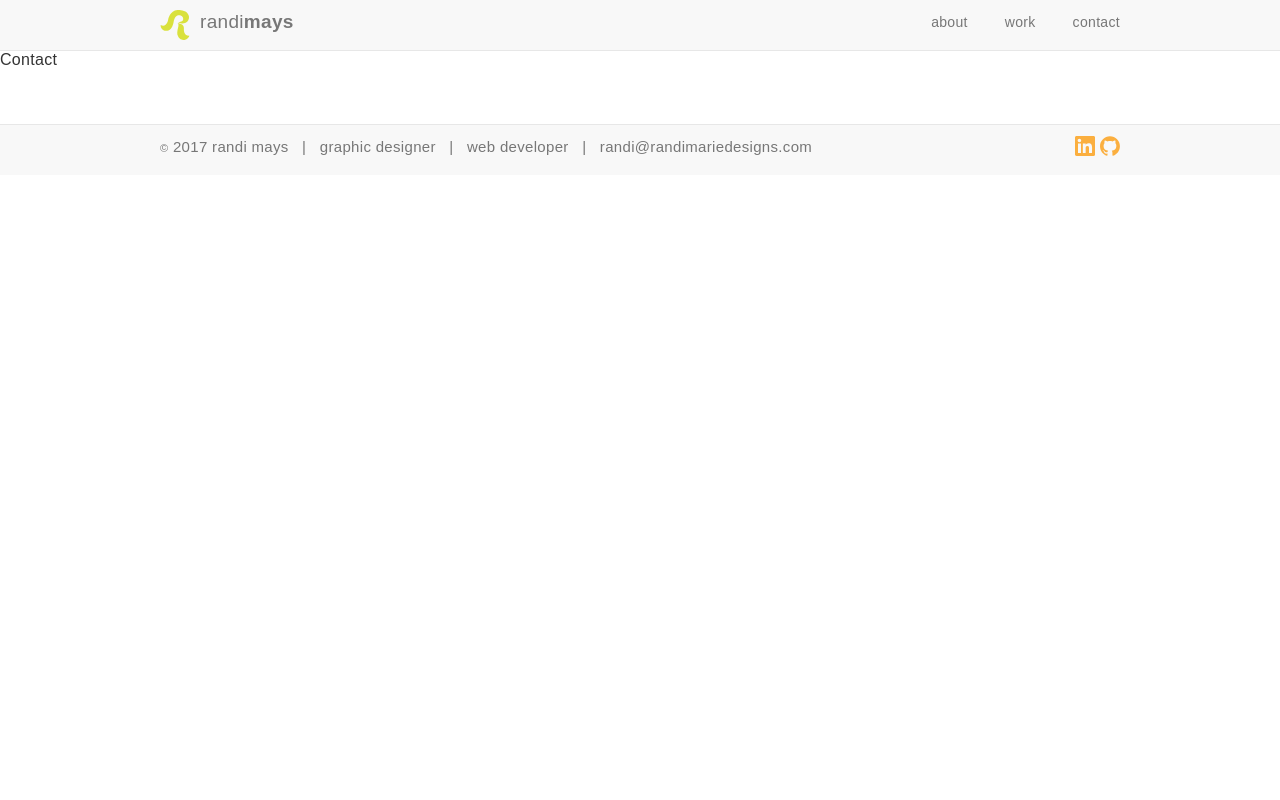
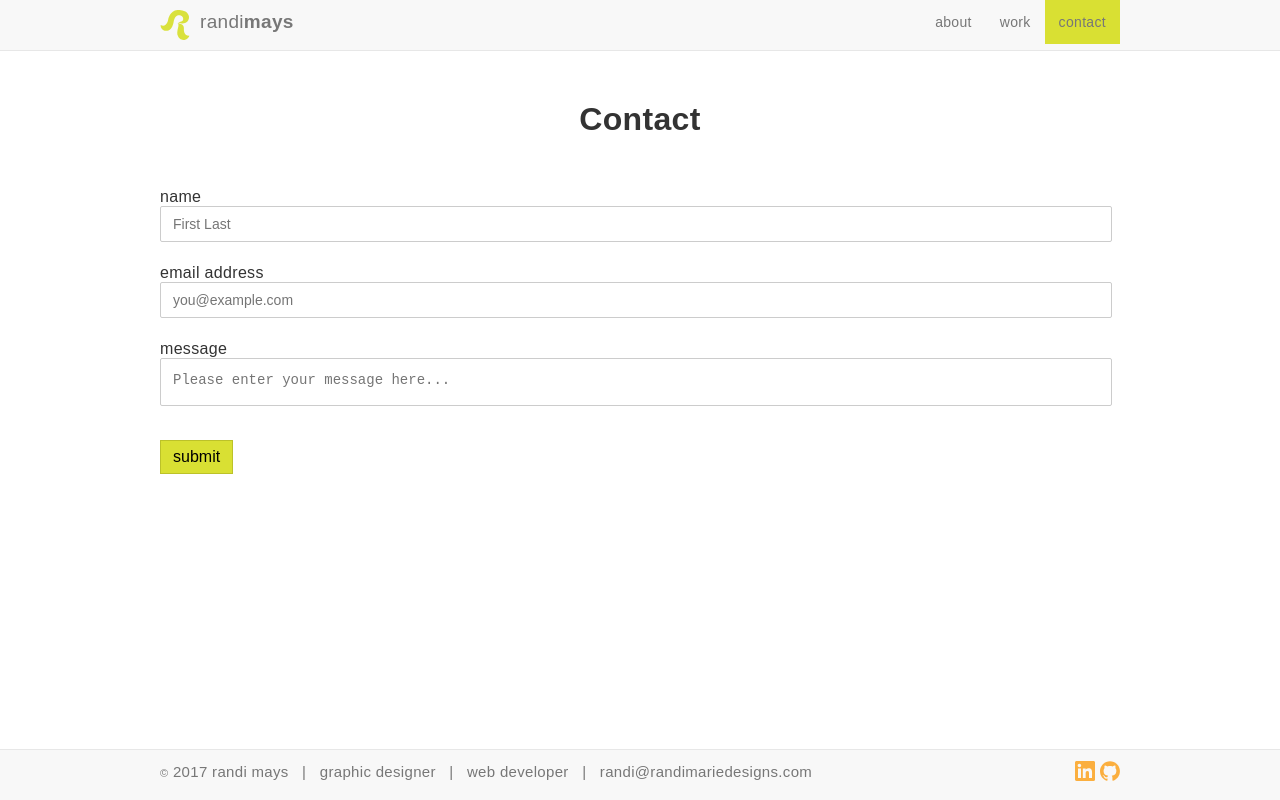
Before and after one commit to randimays/personal-site.dev, a React (Create React App) app: page /contact in a window 1280 px wide. Built offline with nearby package versions, Linux system fonts and the light colour scheme.

Commit message:
Finished refactor of contact page. Made adjustments to nav bar.

```diff
--- a/src/common/header.jsx
+++ b/src/common/header.jsx
@@ -1,6 +1,6 @@
 import React from 'react';
 // import classNames from 'classnames';
-import {Link} from 'react-router-dom';
+import {Link, NavLink} from 'react-router-dom';
 import logo from '../img/r_logo.svg';
 
 const Header = () => {
@@ -39,9 +39,24 @@ const Header = () => {
 				</div>
 				<div className="navbar-flex-blocks">
 					<ul className="navbar-links">
-						<Link to="/about">about</Link>
-						<Link to="/work">work</Link>
-						<Link to="/contact">contact</Link>
+						<NavLink
+							activeClassName="active"
+							to="/about"
+						>
+							about
+						</NavLink>
+						<NavLink
+							activeClassName="active"
+							to="/work"
+						>
+							work
+						</NavLink>
+						<NavLink
+							activeClassName="active"
+							to="/contact"
+						>
+							contact
+						</NavLink>
 					</ul>
 				</div>
 			</div>
--- a/src/components/about.jsx
+++ b/src/components/about.jsx
@@ -13,7 +13,7 @@ const About = () => {
 					<p className="lead">I am a graphic designer and front end developer.</p>
 					<p>Like anyone, my bacon-bringing profession doesn’t describe a singular skill set. I possess some handy dandy administrative skills and I’ve achieved guru status as a customer service rep. In a pinch, I’ve been known to dazzle a client with marketing copy.</p>
 					<p>I am a persistent, problem-solving, challenge-loving, hyper organized designer/developer who enjoys work in fast-paced, dynamic companies.</p>
-					<Link className="work-button" to="/contact">Let's Work Together</Link>
+					<Link className="button" to="/contact">Let's Work Together</Link>
 				</div>
 			</div>
 
--- a/src/components/contact.jsx
+++ b/src/components/contact.jsx
@@ -1,7 +1,36 @@
 import React from 'react';
 
 const Contact = () => {
-	return <div>Contact</div>;
+	return (
+		<div className="container">
+			<h1>Contact</h1>
+			<form id="contact-form" action="//formspree.io/randimays1024@gmail.com" method="POST">
+				<div className="form-group">
+					<label className="control-label" for="name">name</label>
+					<input id="name" name="name" type="text" placeholder="First Last" required />
+				</div>
+				<div className="form-group">
+					<label className="control-label" for="email">email address</label>
+					<input id="email" name="_replyto" type="email" placeholder="you@example.com" required />
+				</div>
+				<div className="form-group">
+					<label className="control-label" for="message">message</label>
+					<textarea id="message_form" name="message" placeholder="Please enter your message here..." rows="5" required></textarea>
+				</div>
+				<input type="hidden" name="_subject" value="Randimariedesigns.com Submission" />
+				<div className="form-group">
+					<div className="col-sm-12 col-md-12 col-lg-12 text-right">
+						<button type="submit" className="button">submit</button>
+					</div>
+				</div>
+			</form>
+			<div className="messages">
+				<p className="alert alert--loading">Sending message...</p>
+				<p className="alert alert--success">Message sent!</p>
+				<p className="alert alert--error">Error. Please try again.</p>
+			</div>
+		</div>
+	);
 };
 
 export default Contact;
--- a/src/css/header-footer.css
+++ b/src/css/header-footer.css
@@ -36,13 +36,17 @@ header {
 }
 
 .navbar-links a {
-	margin-right: 37px;
+	padding: 14px;
 	font-size: 14px;
 	color: #777;
 }
 
 .navbar-links a:last-child {
 	margin-right: 0;
+}
+
+.navbar-links .active {
+	background-color: #D9E033;
 }
 
 @media screen and (min-width: 768px) {
@@ -53,6 +57,8 @@ header {
 
 /* Footer */
 footer {
+	position: absolute;
+	bottom: 0;
 	height: 50px;
 	width: 100%;
 	margin-top: 55px;
--- a/src/css/main.css
+++ b/src/css/main.css
@@ -13,7 +13,7 @@ html {
 
 body {
 	margin: 0;
-	padding: 0;
+	padding: 0 0 75px;
 	font-family: 'Catamaran', sans-serif;
 	letter-spacing: .02em;
 	color: #333;
@@ -93,19 +93,22 @@ h1 {
 }
 
 /* Buttons */
-.work-button {
+
+.button {
 	display: inline-block;
 	margin-top: 12px;
 	padding: 7px 12px;
+	font-size: 16px;
 	background-color: #D9E033;
 	border: 1px solid #BCC229;
+	cursor: pointer;
 }
 
-a.work-button {
+a.button {
 	text-decoration: none;
 }
 
-.work-button:hover {
+.button:hover {
 	background-color: #FFF;
 	border: 1px solid #333;
 }
@@ -132,6 +135,42 @@ a.work-button {
 	margin: 0 0 22px 0;
 	font-size: 24px;
 	line-height: 32px;
+}
+
+/* Form */
+
+.form-control {
+	resize: none;
+}
+
+.form-group {
+	margin-bottom: 22px;
+}
+
+input, textarea {
+	display: block;
+	width: 96.5%;
+	height: 34px;
+	padding: 0 12px;
+	font-size: 14px;
+	line-height: 1.4;
+	color: #333;
+	background-color: #FFF;
+	border: 1px solid #CCC;
+	border-radius: 2px;
+}
+
+textarea {
+	padding: 12px 12px 0;
+	resize: none;
+}
+
+.messages {
+	height: 45px;
+}
+
+.messages .alert {
+	display: none;
 }
 
 
@@ -405,33 +444,6 @@ ul.navbar-nav, ul.navbar-nav > li.dropdown > ul.dropdown-menu {
 	padding-right: 8px;
 }
 
-.navbar-default .navbar-nav > li > a:hover {
-	color: #d9e033;
-}
-
-.navbar-default .navbar-nav > .active > a, .navbar-default .navbar-nav > .active > a:hover, .navbar-default .navbar-nav > .active > a:focus {
-	background-color: #d9e033;
-	font-weight: bold;
-	text-decoration: none;
-}
-
-.navbar-default .navbar-nav > .open > a, .navbar-default .navbar-nav > .open > a:hover, .navbar-default .navbar-nav > .open > a:focus {
-	background-color: #d9e033;
-	font-weight: bold;
-	text-decoration: none;
-}
-
-.dropdown-menu > li > a:hover, .dropdown-menu > li > a:focus {
-	color: #d9e033;
-	background-color: #fff;
-}
-
-.navbar-default .navbar-nav > .active > a:hover {
-	color: #fff;
-	font-weight: bold;
-	text-decoration: none;
-}
-
 .dropdown-menu {
 	min-width: 0;
 	-webkit-box-shadow: 0 3px 6px rgba(0, 0, 0, .085);
@@ -446,17 +458,3 @@ i.fa.fa-check.about {
 	margin-right: 8px;
 	font-size: .75em;
 }
-
-/*inputs*/
-
-.form-control {
-	resize: none;
-}
-
-.messages {
-	height: 60px;
-}
-
-.messages .alert {
-	display: none;
-}
```
